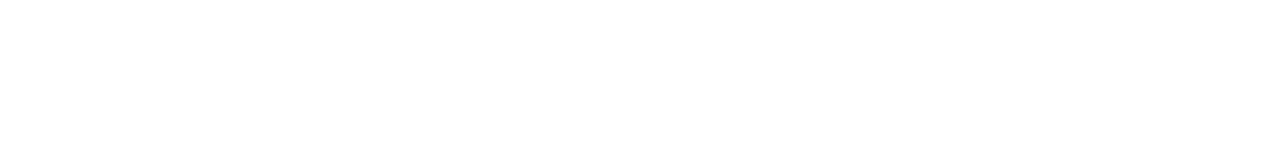
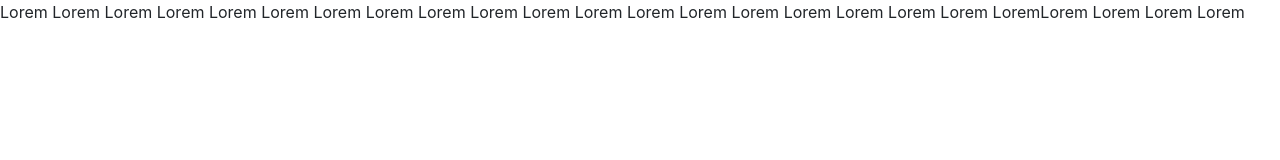
Before and after one commit to PavloGubych/test_git, a website: page index.html in a window 1280 px wide. Drawn offline with nearby package versions, Linux system fonts and the light colour scheme.

Commit message:
add lorem text

```diff
--- a/index.html
+++ b/index.html
@@ -1,5 +1,6 @@
 <!DOCTYPE html>
 <html lang="en">
+
 <head>
     <meta charset="UTF-8">
     <meta name="viewport" content="width=device-width, initial-scale=1.0">
@@ -8,11 +9,14 @@
     <link rel="stylesheet" href="node_modules/bootstrap/dist/css/bootstrap.min.css">
     <link rel="stylesheet" href="css/style.css">
 </head>
+
 <body>
 
-
+    <p>Lorem Lorem Lorem Lorem Lorem Lorem Lorem Lorem Lorem Lorem Lorem Lorem Lorem Lorem Lorem Lorem Lorem Lorem Lorem LoremLorem
+        Lorem Lorem Lorem</p>
 
 
 
 </body>
+
 </html>
```
